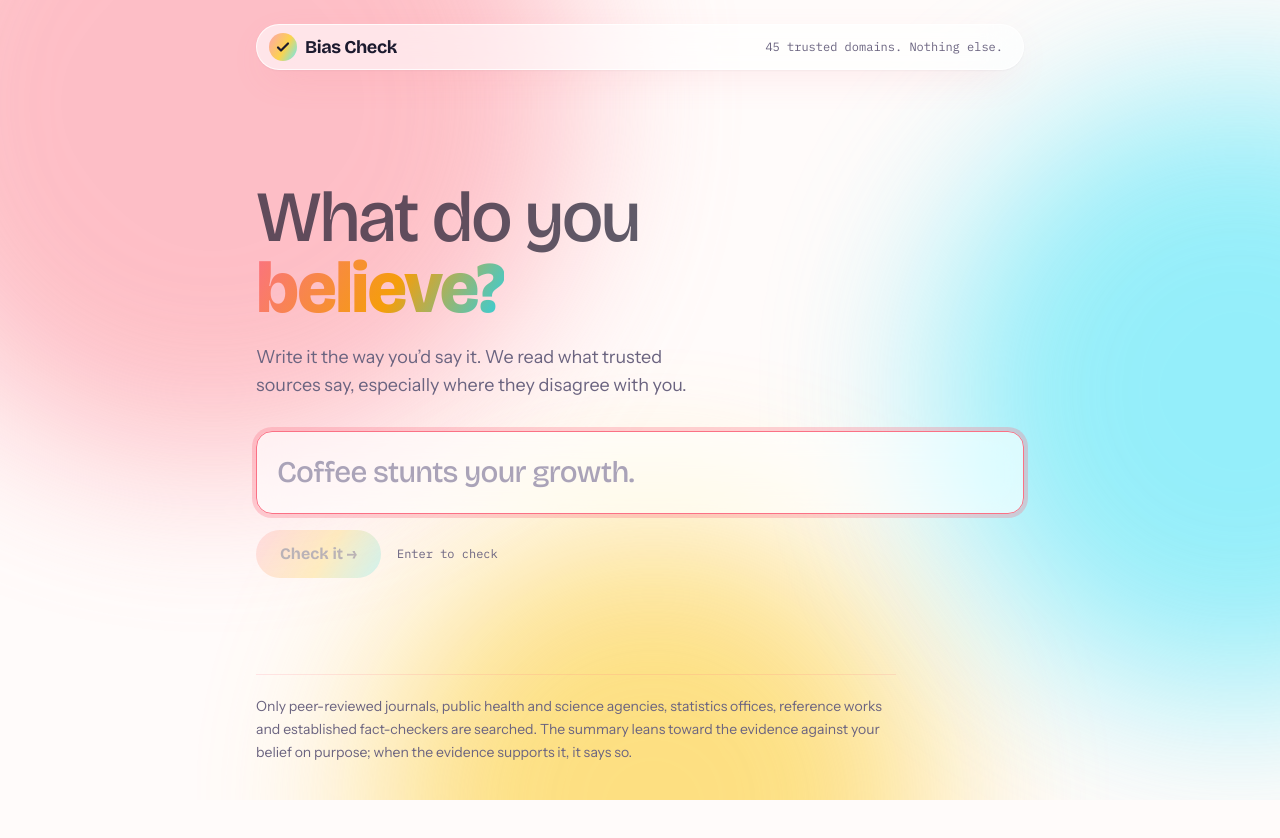
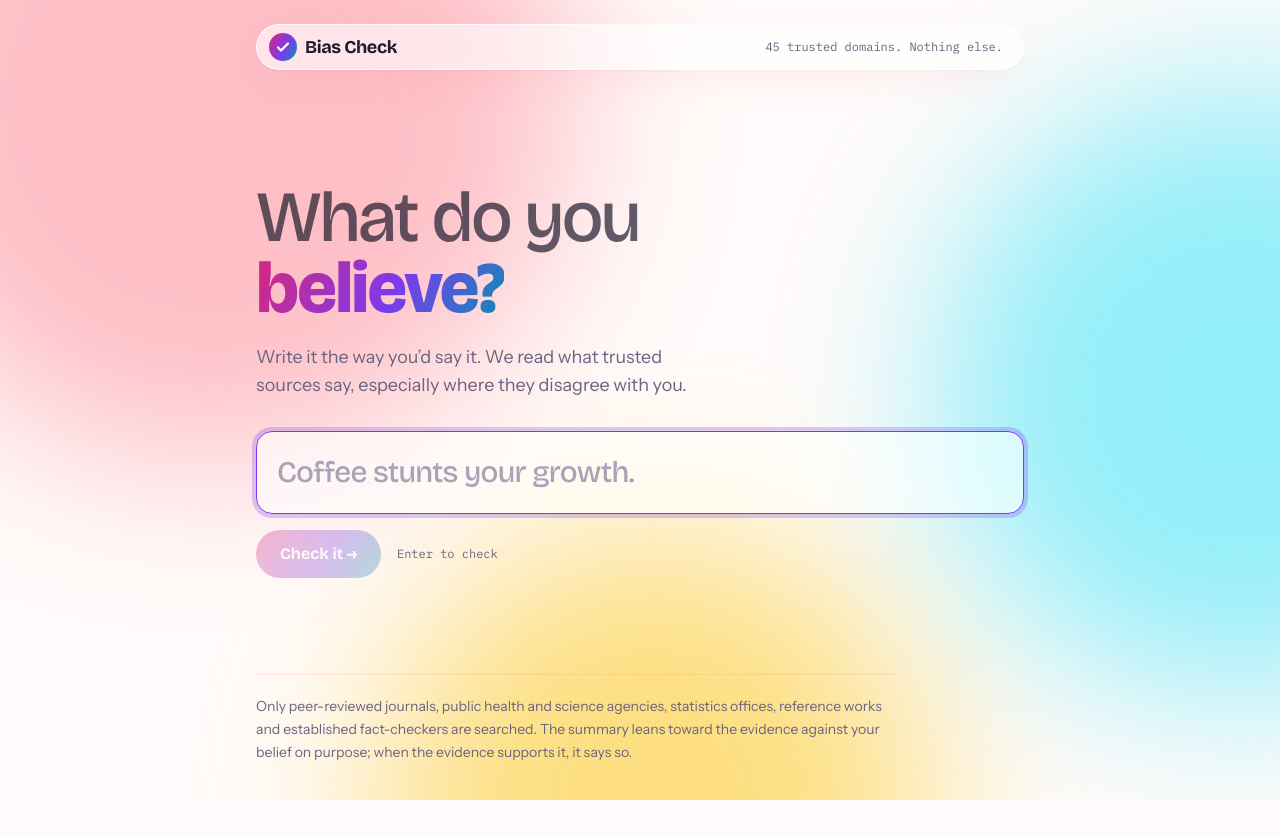
Before and after one commit to MarinaTkd/bias-check, a Next.js app in the folder bias-check/: page / in a window 1280 px wide. Shown: the top 838 px of the page. Built offline with nearby package versions, Linux system fonts and the light colour scheme.

Commit message:
style: deep magenta-violet-teal accents on text and buttons over the pastel background

```diff
--- a/bias-check/app/globals.css
+++ b/bias-check/app/globals.css
@@ -14,7 +14,11 @@
   --brand-b: #fcd34d;
   --brand-c: #67e8f9;
   --brand: linear-gradient(120deg, var(--brand-a), var(--brand-b) 55%, var(--brand-c));
-  --brand-deep: linear-gradient(120deg, #fb7185, #f59e0b 55%, #22d3ee);
+  /* Foreground accent: deep magenta -> violet -> teal. Text, buttons, focus. */
+  --accent-a: #db2777;
+  --accent-b: #7c3aed;
+  --accent-c: #0891b2;
+  --brand-deep: linear-gradient(120deg, var(--accent-a), var(--accent-b) 55%, var(--accent-c));
 
   /* Background blobs default to the brand; a verdict recolours them. */
   --blob-1: var(--brand-a);
@@ -29,7 +33,7 @@
   --v-unverifiable: #6b7280;
 
   /* Set on <main> when a verdict lands. */
-  --v: #fb7185;
+  --v: var(--accent-b);
 }
 
 @theme inline {
@@ -51,7 +55,7 @@ body {
 }
 
 :focus-visible {
-  outline: 3px solid #fb7185;
+  outline: 3px solid var(--accent-b);
   outline-offset: 3px;
 }
 textarea:focus-visible {
@@ -121,11 +125,11 @@ textarea:focus-visible {
   color: transparent;
 }
 .brand-bg {
-  background: var(--brand);
+  background: var(--brand-deep);
 }
 .brand-ring:focus-within {
-  box-shadow: 0 0 0 4px color-mix(in srgb, #fb7185 30%, transparent);
-  border-color: #fb7185;
+  box-shadow: 0 0 0 4px color-mix(in srgb, var(--accent-b) 25%, transparent);
+  border-color: var(--accent-b);
 }
 
 /* Verdict block: gradient of the verdict colour with a matching glow. */
--- a/bias-check/app/page.tsx
+++ b/bias-check/app/page.tsx
@@ -76,7 +76,7 @@ export default function Page() {
       <div className="mx-auto w-full max-w-3xl">
         <header className="glass flex items-center justify-between rounded-full py-2 pl-3 pr-5">
           <Link href="/" className="flex items-center gap-2 font-display text-lg font-bold tracking-tight">
-            <span className="brand-bg grid size-7 place-items-center rounded-full text-fg" aria-hidden>
+            <span className="brand-bg grid size-7 place-items-center rounded-full text-white" aria-hidden>
               <svg width="14" height="14" viewBox="0 0 14 14" fill="none">
                 <path d="M2 7.5l3 3 7-7" stroke="currentColor" strokeWidth="2.2" strokeLinecap="round" strokeLinejoin="round" />
               </svg>
@@ -116,7 +116,7 @@ export default function Page() {
               <button
                 type="submit"
                 disabled={!ready}
-                className="brand-bg rounded-full px-6 py-3 font-display text-base font-bold text-fg shadow-[0_10px_30px_-10px_rgba(251,113,133,0.6)] transition hover:scale-[1.03] hover:shadow-[0_14px_36px_-10px_rgba(251,113,133,0.7)] disabled:opacity-30 disabled:shadow-none disabled:hover:scale-100"
+                className="brand-bg rounded-full px-6 py-3 font-display text-base font-bold text-white shadow-[0_10px_30px_-10px_rgba(124,58,237,0.45)] transition hover:scale-[1.03] hover:shadow-[0_14px_36px_-10px_rgba(124,58,237,0.55)] disabled:opacity-30 disabled:shadow-none disabled:hover:scale-100"
               >
                 Check it &rarr;
               </button>
@@ -161,7 +161,7 @@ export default function Page() {
             {error && (
               <div role="alert" className="mt-8">
                 <p className="text-lg">{error}</p>
-                <button onClick={reset} className="brand-bg mt-3 rounded-full px-5 py-2 font-display text-sm font-bold text-fg">
+                <button onClick={reset} className="brand-bg mt-3 rounded-full px-5 py-2 font-display text-sm font-bold text-white">
                   Try another belief
                 </button>
               </div>
@@ -234,7 +234,7 @@ export default function Page() {
 
                 <button
                   onClick={reset}
-                  className="brand-bg mt-12 rounded-full px-6 py-3 font-display text-base font-bold text-fg shadow-[0_10px_30px_-10px_rgba(251,113,133,0.6)] transition hover:scale-[1.03]"
+                  className="brand-bg mt-12 rounded-full px-6 py-3 font-display text-base font-bold text-white shadow-[0_10px_30px_-10px_rgba(124,58,237,0.45)] transition hover:scale-[1.03]"
                 >
                   Check another belief
                 </button>
```
